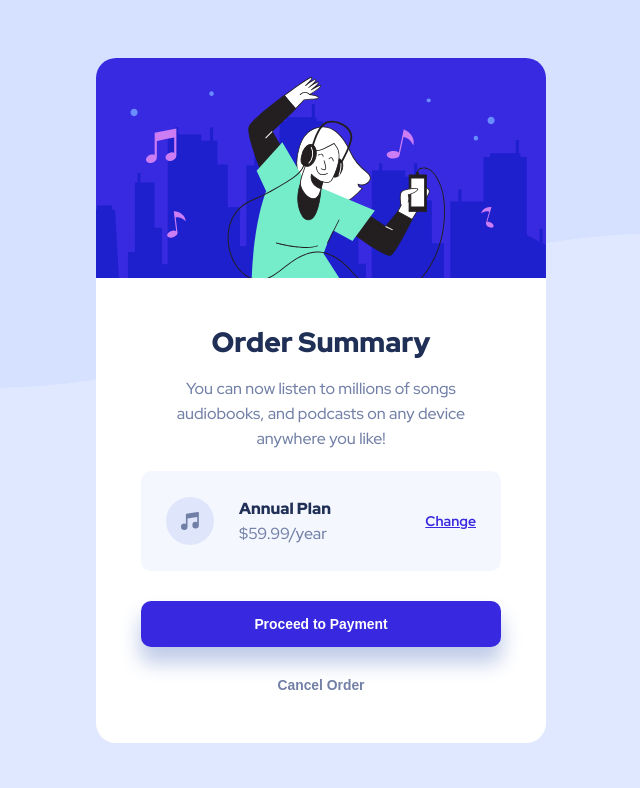
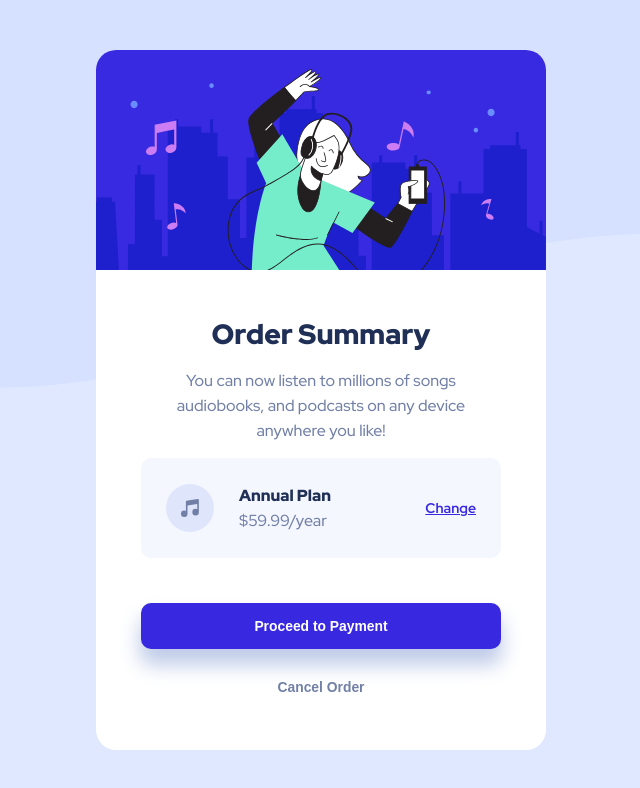
Before and after one commit to AbdulrahmanFE/Challenge_Num_03, a plain HTML site: page index.html in a window 1280 px wide. Shown: the whole page, without its empty margins (319-959 px from the left). Drawn offline with Linux system fonts and the light colour scheme.

Commit message:
Making Some Modifieds

```diff
--- a/style.css
+++ b/style.css
@@ -71,7 +71,7 @@ body {
     flex-direction: column;
     max-width: 450px;
     background-color: white;
-    padding-bottom: 50px;
+    padding-bottom: 55px;
     border-radius: 20px;
   }
   @media (max-width: 480px) {
@@ -108,7 +108,7 @@ body {
     border-radius: 10px;
     width: 80%;
     padding: 25px;
-    margin: 20px auto 30px;
+    margin: 15px auto 45px;
   }
   .price {
     display: flex;
```
